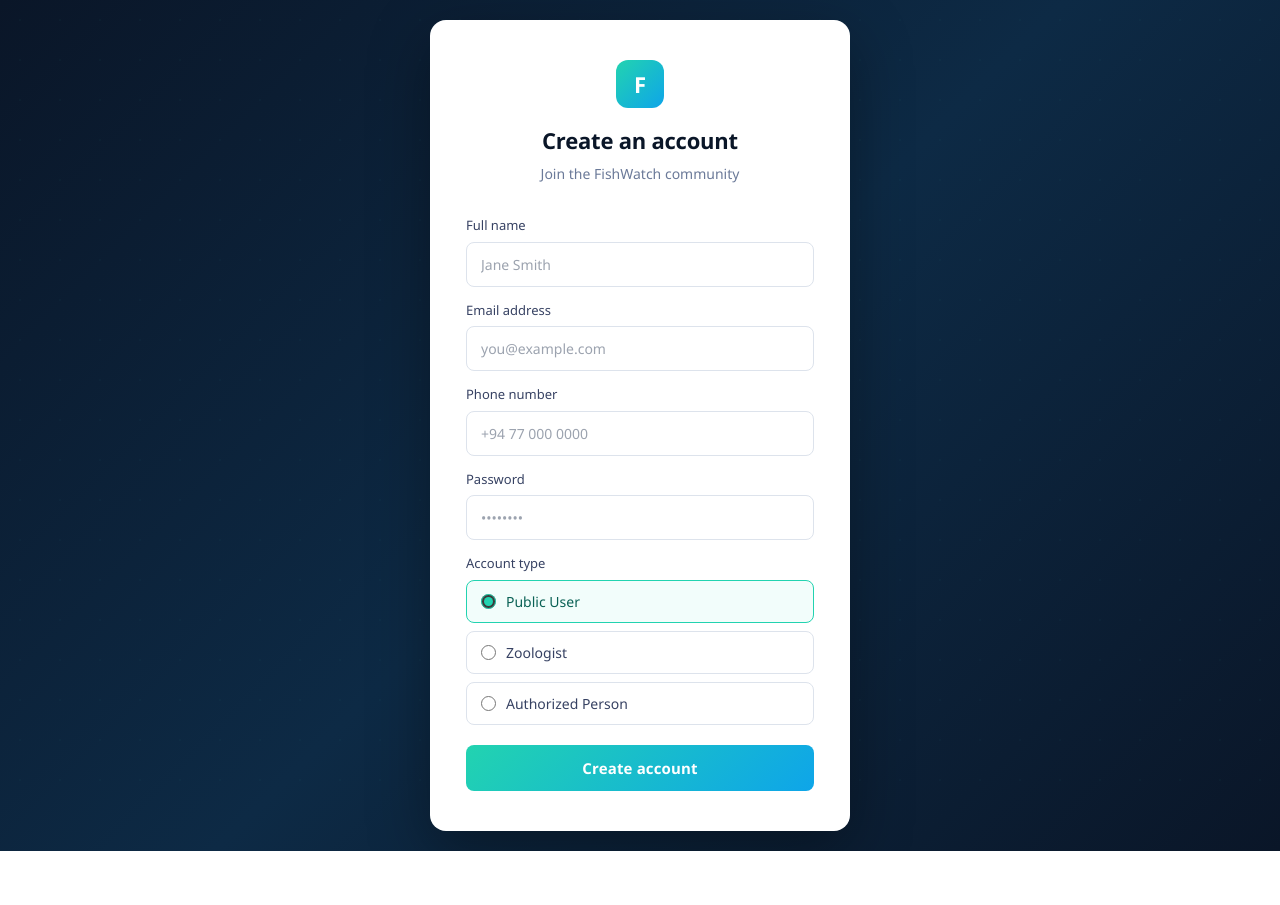
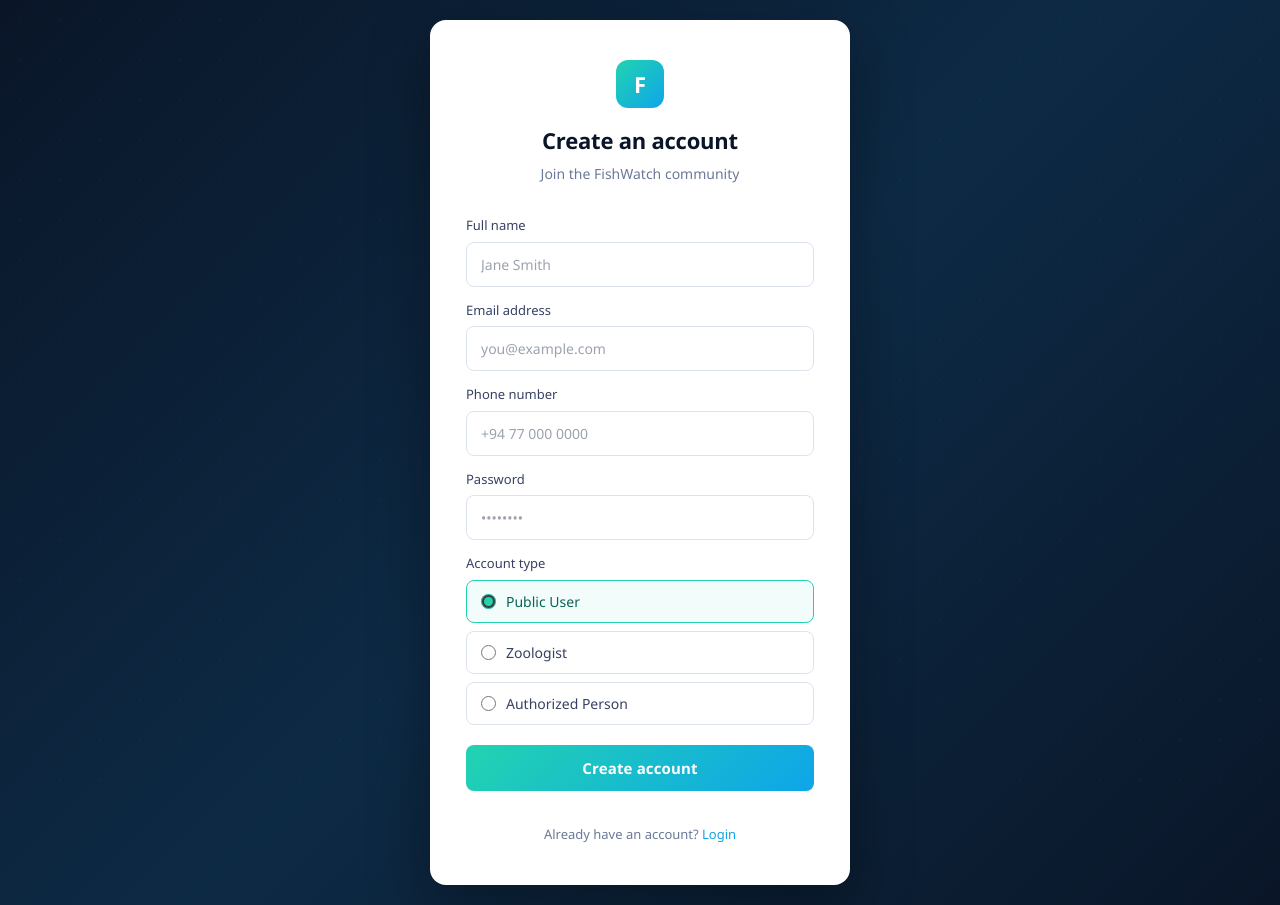
Before and after one commit to KalharaDMR/illegalFishingFrontend, a React (Create React App) app: page /signup in a window 1280 px wide. Before the commit the page ends 851 px from the top, so only its background shows below. Built offline with nearby package versions, Linux system fonts and the light colour scheme.

Commit message:
fix: signup page with the district & redirect to login fixed

```diff
--- a/src/pages/Signup.jsx
+++ b/src/pages/Signup.jsx
@@ -1,5 +1,6 @@
 import { useState } from "react";
 import axios from "axios";
+import { useNavigate } from "react-router-dom";
 
 const inputStyle = {
   width: "100%",
@@ -29,12 +30,14 @@ const labelStyle = {
 };
 
 export default function Signup() {
+  const navigate = useNavigate();
   const [form, setForm] = useState({
     name: "",
     email: "",
     phone: "",
     password: "",
     role: "PUBLIC_USER",
+    district: "",
   });
   const [files, setFiles] = useState([]);
   const [focusedField, setFocusedField] = useState(null);
@@ -51,7 +54,10 @@ export default function Signup() {
     e.preventDefault();
 
     const data = new FormData();
-    Object.keys(form).forEach((key) => data.append(key, form[key]));
+    Object.keys(form).forEach((key) => {
+      if (key === "district" && form.role !== "AUTHORIZED_PERSON") return;
+      data.append(key, form[key]);
+    });
 
     if (form.role !== "PUBLIC_USER") {
       for (let file of files) {
@@ -60,7 +66,10 @@ export default function Signup() {
     }
 
     try {
-      const res = await axios.post("http://localhost:5000/api/auth/signup", data);
+      const res = await axios.post(
+        "http://localhost:5000/api/auth/signup",
+        data,
+      );
       alert(res.data.message);
     } catch (err) {
       alert(err.response.data.message);
@@ -74,30 +83,59 @@ export default function Signup() {
   };
 
   const fields = [
-    { name: "name",     label: "Full name",       type: "text",     placeholder: "Jane Smith" },
-    { name: "email",    label: "Email address",   type: "email",    placeholder: "you@example.com" },
-    { name: "phone",    label: "Phone number",    type: "tel",      placeholder: "+94 77 000 0000" },
-    { name: "password", label: "Password",        type: "password", placeholder: "••••••••" },
+    {
+      name: "name",
+      label: "Full name",
+      type: "text",
+      placeholder: "Jane Smith",
+    },
+    {
+      name: "email",
+      label: "Email address",
+      type: "email",
+      placeholder: "you@example.com",
+    },
+    {
+      name: "phone",
+      label: "Phone number",
+      type: "tel",
+      placeholder: "+94 77 000 0000",
+    },
+    {
+      name: "password",
+      label: "Password",
+      type: "password",
+      placeholder: "••••••••",
+    },
   ];
 
   return (
-    <div style={{
+    <div
+      style={{
         minHeight: "100vh",
         display: "flex",
         alignItems: "center",
         justifyContent: "center",
-      background: "linear-gradient(135deg, #0a1628 0%, #0d2a45 50%, #0a1628 100%)",
+        background:
+          "linear-gradient(135deg, #0a1628 0%, #0d2a45 50%, #0a1628 100%)",
         fontFamily: "'DM Sans', 'Segoe UI', system-ui, sans-serif",
         padding: "20px",
-    }}>
+      }}
+    >
       {/* Background dot pattern */}
-      <div style={{
-        position: "absolute", inset: 0, opacity: 0.03,
-        backgroundImage: "radial-gradient(circle, #22d3b0 1px, transparent 1px)",
+      <div
+        style={{
+          position: "absolute",
+          inset: 0,
+          opacity: 0.03,
+          backgroundImage:
+            "radial-gradient(circle, #22d3b0 1px, transparent 1px)",
           backgroundSize: "40px 40px",
-      }} />
+        }}
+      />
 
-      <div style={{
+      <div
+        style={{
           background: "#fff",
           borderRadius: "16px",
           padding: "40px 36px",
@@ -105,11 +143,14 @@ export default function Signup() {
           maxWidth: "420px",
           boxShadow: "0 20px 60px rgba(0,0,0,0.35)",
           position: "relative",
-      }}>
+        }}
+      >
         {/* Brand mark */}
         <div style={{ textAlign: "center", marginBottom: "32px" }}>
-          <div style={{
-            width: "48px", height: "48px",
+          <div
+            style={{
+              width: "48px",
+              height: "48px",
               background: "linear-gradient(135deg, #22d3b0, #0ea5e9)",
               borderRadius: "12px",
               display: "inline-flex",
@@ -119,8 +160,19 @@ export default function Signup() {
               fontWeight: "700",
               color: "#fff",
               marginBottom: "16px",
-          }}>F</div>
-          <h1 style={{ margin: 0, fontSize: "22px", fontWeight: "600", color: "#0a1628", letterSpacing: "-0.01em" }}>
+            }}
+          >
+            F
+          </div>
+          <h1
+            style={{
+              margin: 0,
+              fontSize: "22px",
+              fontWeight: "600",
+              color: "#0a1628",
+              letterSpacing: "-0.01em",
+            }}
+          >
             Create an account
           </h1>
           <p style={{ margin: "6px 0 0", fontSize: "14px", color: "#6b7a99" }}>
@@ -128,7 +180,10 @@ export default function Signup() {
           </p>
         </div>
 
-        <form onSubmit={handleSubmit} style={{ display: "flex", flexDirection: "column", gap: "14px" }}>
+        <form
+          onSubmit={handleSubmit}
+          style={{ display: "flex", flexDirection: "column", gap: "14px" }}
+        >
           {fields.map(({ name, label, type, placeholder }) => (
             <div key={name}>
               <label style={labelStyle}>{label}</label>
@@ -151,7 +206,9 @@ export default function Signup() {
           {/* Role selector */}
           <div>
             <label style={labelStyle}>Account type</label>
-            <div style={{ display: "flex", flexDirection: "column", gap: "8px" }}>
+            <div
+              style={{ display: "flex", flexDirection: "column", gap: "8px" }}
+            >
               {Object.entries(roleLabels).map(([value, label]) => (
                 <label
                   key={value}
@@ -163,7 +220,8 @@ export default function Signup() {
                     border: `1px solid ${form.role === value ? "#22d3b0" : "#dde3ec"}`,
                     borderRadius: "8px",
                     cursor: "pointer",
-                    background: form.role === value ? "rgba(34,211,176,0.06)" : "#fff",
+                    background:
+                      form.role === value ? "rgba(34,211,176,0.06)" : "#fff",
                     transition: "all 0.15s ease",
                     fontSize: "14px",
                     color: form.role === value ? "#0a6155" : "#374263",
@@ -176,7 +234,11 @@ export default function Signup() {
                     value={value}
                     checked={form.role === value}
                     onChange={handleChange}
-                    style={{ accentColor: "#22d3b0", width: "15px", height: "15px" }}
+                    style={{
+                      accentColor: "#22d3b0",
+                      width: "15px",
+                      height: "15px",
+                    }}
                   />
                   {label}
                 </label>
@@ -186,12 +248,14 @@ export default function Signup() {
 
           {/* Evidence upload for non-public users */}
           {form.role !== "PUBLIC_USER" && (
-            <div style={{
+            <div
+              style={{
                 padding: "16px",
                 border: "1px dashed #b0c0d8",
                 borderRadius: "8px",
                 background: "#f7faff",
-            }}>
+              }}
+            >
               <label style={{ ...labelStyle, marginBottom: "10px" }}>
                 Upload credentials / evidence
               </label>
@@ -199,14 +263,46 @@ export default function Signup() {
                 type="file"
                 multiple
                 onChange={handleFileChange}
-                style={{ fontSize: "13px", color: "#374263", cursor: "pointer", width: "100%" }}
+                style={{
+                  fontSize: "13px",
+                  color: "#374263",
+                  cursor: "pointer",
+                  width: "100%",
+                }}
               />
-              <p style={{ fontSize: "12px", color: "#8a96b0", marginTop: "8px", marginBottom: 0 }}>
+              <p
+                style={{
+                  fontSize: "12px",
+                  color: "#8a96b0",
+                  marginTop: "8px",
+                  marginBottom: 0,
+                }}
+              >
                 Upload documents to verify your professional role.
               </p>
+
+              {/* District field only for Authorized Person */}
             </div>
           )}
-
+          {form.role === "AUTHORIZED_PERSON" && (
+            <div style={{ marginTop: "14px" }}>
+              <label style={labelStyle}>District</label>
+              <input
+                name="district"
+                type="text"
+                placeholder="Enter your district"
+                value={form.district}
+                onChange={handleChange}
+                onFocus={() => setFocusedField("district")}
+                onBlur={() => setFocusedField(null)}
+                style={{
+                  ...inputStyle,
+                  ...(focusedField === "district" ? focusStyle : {}),
+                }}
+                required
+              />
+            </div>
+          )}
           <button
             type="submit"
             style={{
@@ -224,13 +320,56 @@ export default function Signup() {
               transition: "opacity 0.15s ease, transform 0.1s ease",
               fontFamily: "inherit",
             }}
-            onMouseEnter={e => { e.currentTarget.style.opacity = "0.92"; }}
-            onMouseLeave={e => { e.currentTarget.style.opacity = "1"; }}
-            onMouseDown={e => { e.currentTarget.style.transform = "scale(0.99)"; }}
-            onMouseUp={e => { e.currentTarget.style.transform = "scale(1)"; }}
+            onMouseEnter={(e) => {
+              e.currentTarget.style.opacity = "0.92";
+            }}
+            onMouseLeave={(e) => {
+              e.currentTarget.style.opacity = "1";
+            }}
+            onMouseDown={(e) => {
+              e.currentTarget.style.transform = "scale(0.99)";
+            }}
+            onMouseUp={(e) => {
+              e.currentTarget.style.transform = "scale(1)";
+            }}
           >
             Create account
           </button>
+
+          <p
+            style={{
+              textAlign: "center",
+              fontSize: "13px",
+              color: "#6b7a99",
+              marginTop: "20px",
+              marginBottom: 0,
+            }}
+          >
+            Already have an account?{" "}
+            <button
+              type="button"
+              onClick={() => navigate("/login")}
+              style={{
+                background: "none",
+                border: "none",
+                padding: 0,
+                color: "#0ea5e9",
+                fontWeight: "500",
+                fontSize: "13px",
+                cursor: "pointer",
+                fontFamily: "inherit",
+                textDecoration: "none",
+              }}
+              onMouseEnter={(e) => {
+                e.currentTarget.style.textDecoration = "underline";
+              }}
+              onMouseLeave={(e) => {
+                e.currentTarget.style.textDecoration = "none";
+              }}
+            >
+              Login
+            </button>
+          </p>
         </form>
       </div>
     </div>
```
Also changed, not shown: src/pages/IllegalReport.jsx (+38 -10 lines). Lines whose indentation alone changed are shown as unchanged.
